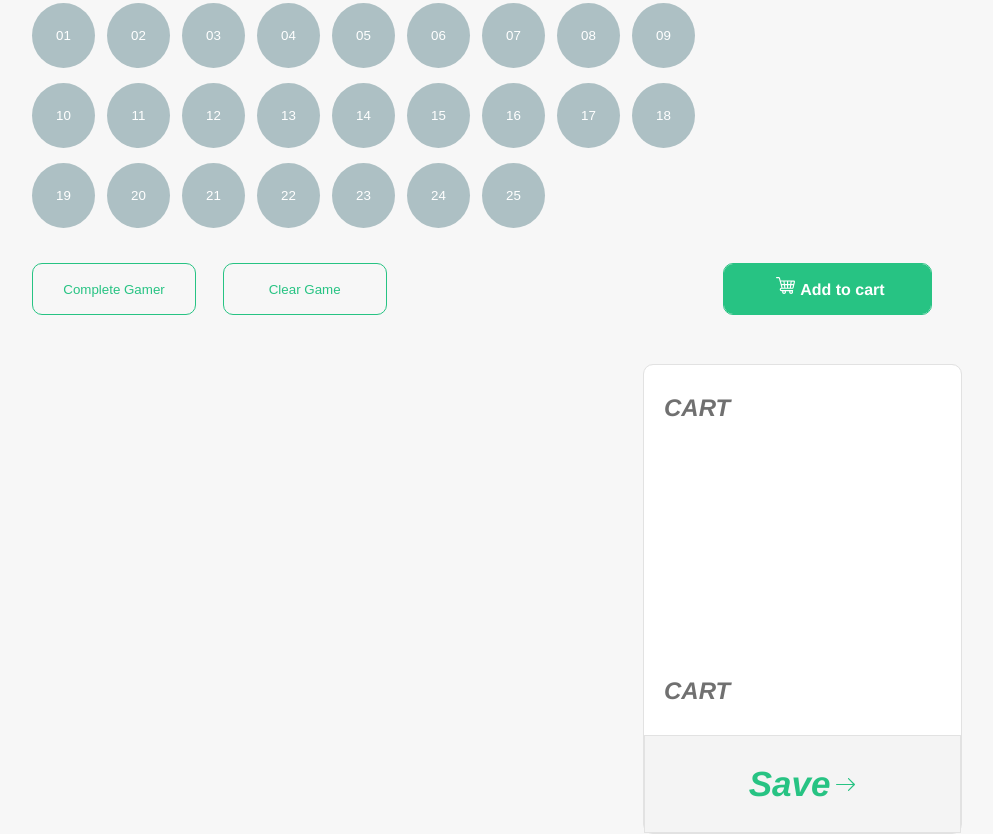
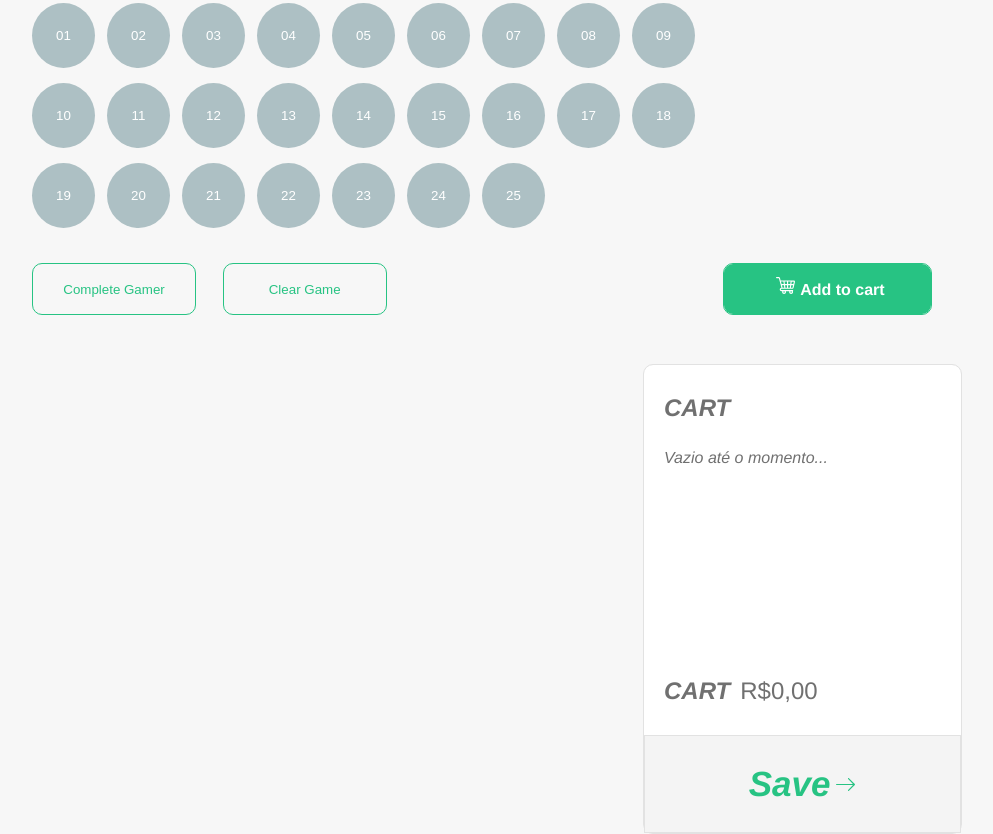
Before and after one commit to Arthh/jsNinja-TGL, a plain HTML site: page index.html in a window 1280 px wide. Shown: the part 415-1249 px from the top of the page, without its empty margins (119-1112 px from the left). Drawn offline with Linux system fonts and the light colour scheme.

Commit message:
feat: Msg when cart is empty

```diff
--- a/index.html
+++ b/index.html
@@ -68,13 +68,13 @@
     <div class="cart-info">
       <h2 class="cart-title"> CART </span> </h2>
 
-      <div class="cart-list"></div>
+      <div class="cart-list"> Vazio até o momento...</div>
     </div>
 
     <div class="cart-total-price-infos">
     <h2 class="cart-title">
       Cart
-      <h3 class="cart-total-price"></h3>
+      <h3 class="cart-total-price">R$0,00</h3>
     </h2>
   </div>
 
--- a/js/scripts.js
+++ b/js/scripts.js
@@ -240,7 +240,7 @@
     gameCartDiv.appendChild(gameCartInfosDiv);
 
     addEventOfRemoveGameCart(gameCartRemoveButton);
-
+    $cartList.innerHTML = '';
     return $cartList.appendChild(gameCartDiv);
   }
 
```
